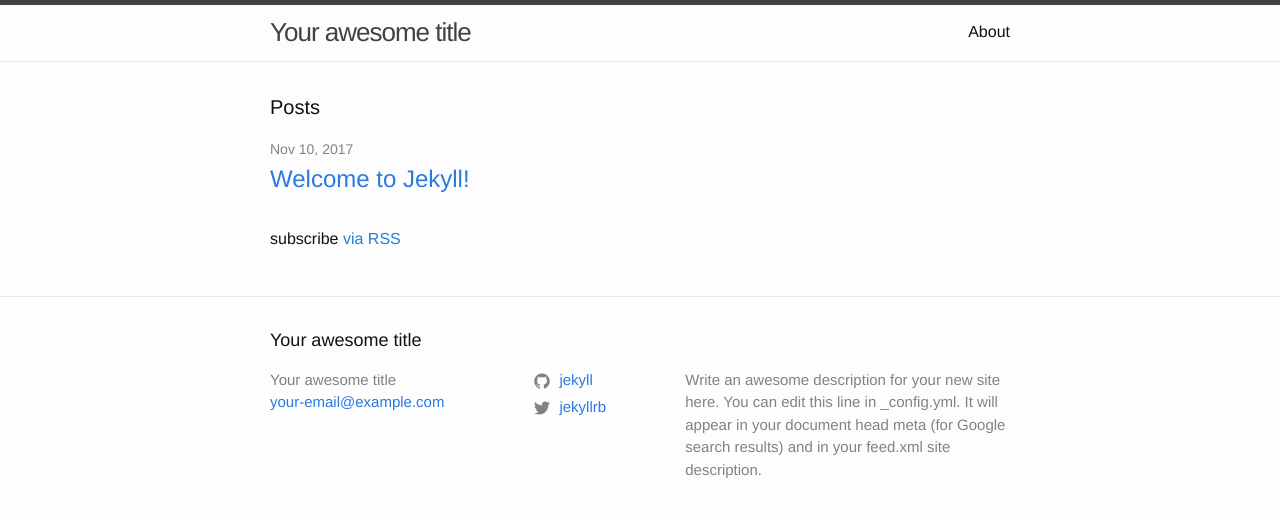
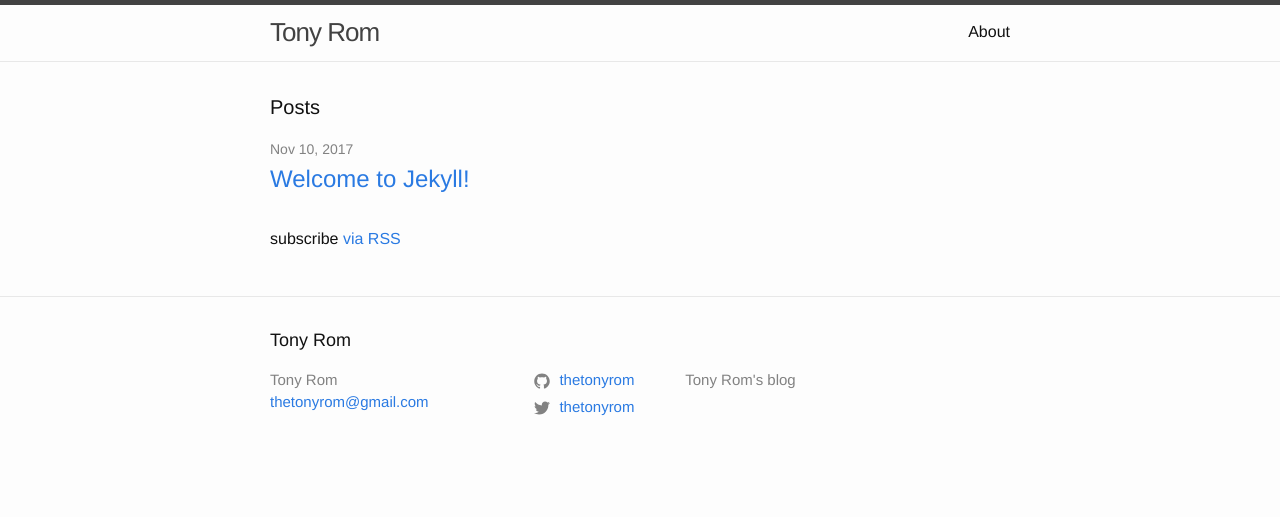
Before and after one commit to thetonyrom/thetonyrom.github.io, a Jekyll site: the page built from index.md, in a window 1280 px wide. Shown: the top 517 px of the page. Built offline with Jekyll 4.4.1, drawn with Linux system fonts in a browser that asks for light colours.

Commit message:
Update configs

```diff
--- a/_config.yml
+++ b/_config.yml
@@ -13,16 +13,14 @@
 # you will see them accessed via {{ site.title }}, {{ site.email }}, and so on.
 # You can create any custom variable you would like, and they will be accessible
 # in the templates via {{ site.myvariable }}.
-title: Your awesome title
-email: your-email@example.com
+title: Tony Rom
+email: thetonyrom@gmail.com
 description: >- # this means to ignore newlines until "baseurl:"
-  Write an awesome description for your new site here. You can edit this
-  line in _config.yml. It will appear in your document head meta (for
-  Google search results) and in your feed.xml site description.
+  Tony Rom's blog
 baseurl: "" # the subpath of your site, e.g. /blog
 url: "" # the base hostname & protocol for your site, e.g. http://example.com
-twitter_username: jekyllrb
-github_username:  jekyll
+twitter_username: thetonyrom
+github_username:  thetonyrom
 
 # Build settings
 markdown: kramdown
```
